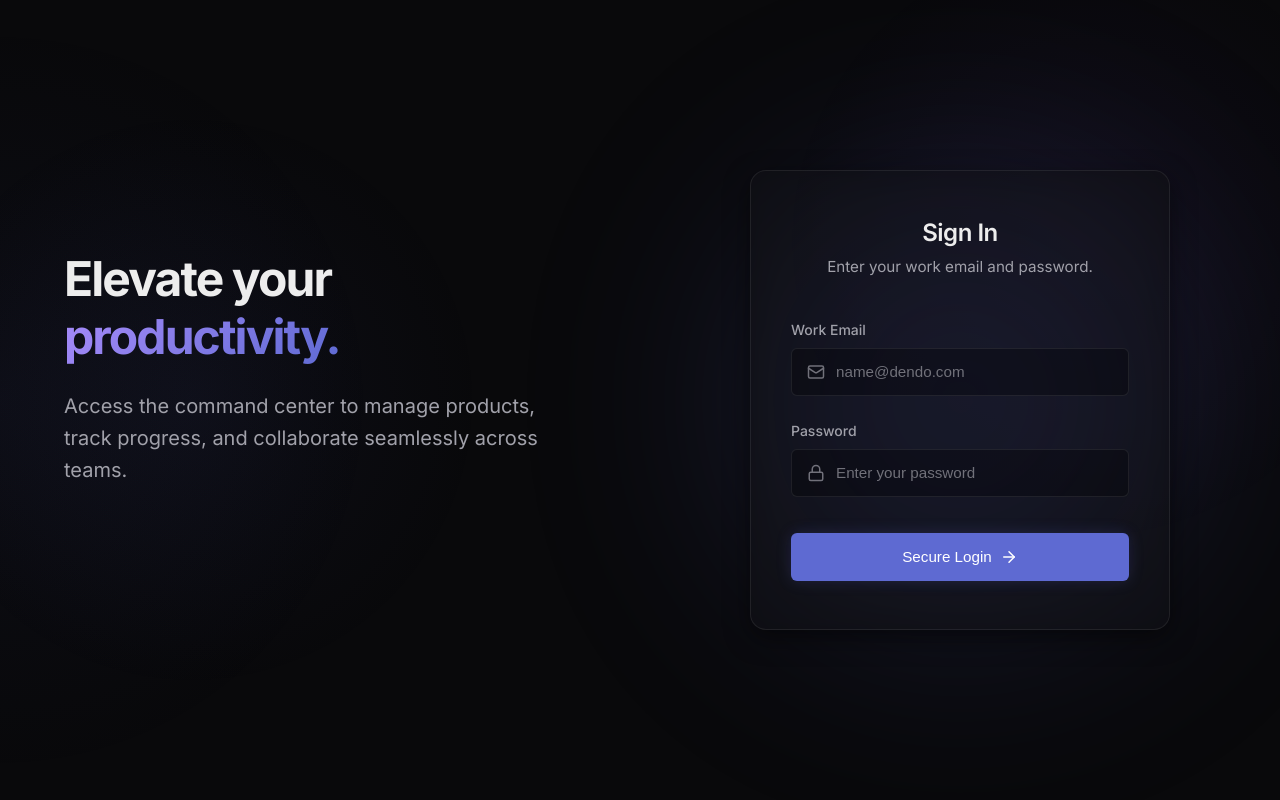
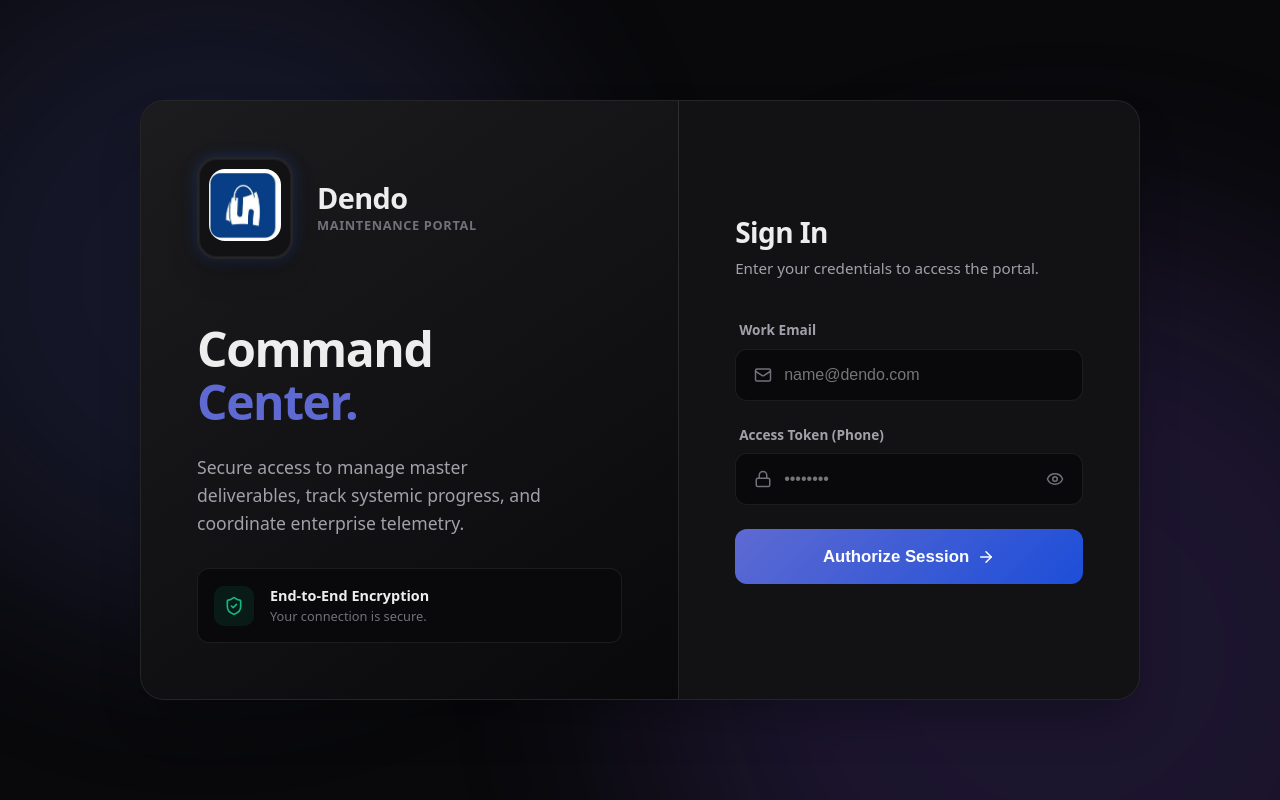
Before and after one commit to dendoadmin/dendo-workspace, a React (Vite) app: page / in a window 1280 px wide. Built offline with nearby package versions, Linux system fonts and the light colour scheme.

Commit message:
Update Login.jsx

```diff
--- a/src/components/Login.jsx
+++ b/src/components/Login.jsx
@@ -1,5 +1,7 @@
 import React, { useState } from 'react';
-import { ArrowRight, ShieldCheck, Mail, Lock } from 'lucide-react';
+import { ArrowRight, ShieldCheck, Mail, Lock, Eye, EyeOff } from 'lucide-react';
+import { sounds } from '../utils/sounds';
+import logoImage from './logo/logo.jpeg';
 
 // THE CORS KILLER HELPER
 const fetchJsonp = (url) => {
@@ -26,6 +28,7 @@ const Login = ({ onLogin, apiUrl }) => {
   const [phone, setPhone] = useState('');
   const [loading, setLoading] = useState(false);
   const [error, setError] = useState('');
+  const [showPassword, setShowPassword] = useState(false);
 
   const handleSubmit = async (e) => {
     e.preventDefault();
@@ -43,13 +46,14 @@ const Login = ({ onLogin, apiUrl }) => {
     setError('');
 
     try {
-      // JSONP completely bypasses CORS!
       const targetUrl = `${apiUrl}?action=login&email=${encodeURIComponent(email)}&phone=${encodeURIComponent(phone)}`;
       const data = await fetchJsonp(targetUrl);
 
       if (data.success) {
+        sounds.playSuccess();
         onLogin(data.user);
       } else {
+        sounds.playAlert();
         setError(data.message || 'Authentication failed.');
       }
     } catch (err) {
@@ -60,50 +64,269 @@ const Login = ({ onLogin, apiUrl }) => {
   };
 
   return (
-    <div className="landing-grid">
-      <div className="ambient-bg"></div>
-      <div className="landing-content animate-slide-up">
-        <div style={{ marginBottom: '4rem' }}>
-          <h1 style={{ marginBottom: '1.5rem' }}>Elevate your <br /><span className="text-gradient-accent">productivity.</span></h1>
-          <p style={{ fontSize: '1.25rem', color: 'var(--text-secondary)', maxWidth: '480px', lineHeight: 1.6 }}>Access the command center to manage products, track progress, and collaborate seamlessly across teams.</p>
+    <div className="login-wrapper">
+      <style dangerouslySetInnerHTML={{__html: `
+        .login-wrapper {
+          min-height: 100vh;
+          display: flex;
+          align-items: center;
+          justify-content: center;
+          background-color: var(--bg-deep);
+          padding: 2rem;
+          position: relative;
+          overflow: hidden;
+          font-family: system-ui, -apple-system, sans-serif;
+        }
+
+        /* Ambient Background Animations */
+        .ambient-blob {
+          position: absolute;
+          border-radius: 50%;
+          filter: blur(100px);
+          z-index: 1;
+          opacity: 0.15;
+          animation: float 10s infinite alternate ease-in-out;
+        }
+        .blob-1 { top: -10%; left: -10%; width: 50vw; height: 50vw; background: var(--accent-color); animation-delay: 0s; }
+        .blob-2 { bottom: -20%; right: -10%; width: 60vw; height: 60vw; background: #8b5cf6; animation-delay: -5s; }
+
+        @keyframes float {
+          0% { transform: translate(0, 0) scale(1); }
+          100% { transform: translate(5%, 10%) scale(1.1); }
+        }
+
+        /* Centered Split Card Layout */
+        .login-glass-card {
+          display: flex;
+          flex-direction: row;
+          width: 100%;
+          max-width: 1000px;
+          min-height: 600px;
+          background: var(--bg-surface);
+          border-radius: 24px;
+          border: 1px solid var(--border-color);
+          box-shadow: 0 25px 50px -12px rgba(0, 0, 0, 0.3), 0 0 0 1px rgba(255,255,255,0.05) inset;
+          overflow: hidden;
+          z-index: 10;
+          animation: scaleUpFade 0.6s cubic-bezier(0.16, 1, 0.3, 1) forwards;
+        }
+
+        @keyframes scaleUpFade {
+          from { opacity: 0; transform: scale(0.95) translateY(20px); }
+          to { opacity: 1; transform: scale(1) translateY(0); }
+        }
+
+        /* Left Panel - Branding */
+        .login-brand-panel {
+          flex: 1.1;
+          background: linear-gradient(145deg, var(--bg-surface-hover) 0%, var(--bg-deep) 100%);
+          padding: 3.5rem;
+          display: flex;
+          flex-direction: column;
+          justify-content: space-between;
+          position: relative;
+          border-right: 1px solid var(--border-color);
+        }
+
+        /* Right Panel - Form */
+        .login-form-panel {
+          flex: 0.9;
+          padding: 4rem 3.5rem;
+          display: flex;
+          flex-direction: column;
+          justify-content: center;
+          background: var(--bg-surface);
+        }
+
+        /* Premium Form Elements */
+        .auth-input-group {
+          display: flex;
+          flex-direction: column;
+          gap: 0.5rem;
+          margin-bottom: 1.5rem;
+        }
+        .auth-label {
+          font-size: 0.85rem;
+          font-weight: 600;
+          color: var(--text-secondary);
+          margin-left: 0.25rem;
+        }
+        .auth-input-wrapper {
+          position: relative;
+          display: flex;
+          align-items: center;
+        }
+        .auth-icon {
+          position: absolute;
+          left: 1.2rem;
+          color: var(--text-muted);
+          transition: color 0.3s ease;
+        }
+        .auth-input {
+          width: 100%;
+          background: var(--bg-deep);
+          border: 1px solid var(--border-color);
+          color: var(--text-primary);
+          border-radius: 12px;
+          padding: 1rem 1rem 1rem 3rem;
+          font-size: 1rem;
+          transition: all 0.3s ease;
+        }
+        .auth-input:focus {
+          outline: none;
+          border-color: var(--accent-color);
+          background: var(--bg-surface);
+          box-shadow: 0 0 0 4px rgba(37, 99, 235, 0.1);
+        }
+        .auth-input:focus + .auth-icon,
+        .auth-input:not(:placeholder-shown) + .auth-icon {
+          color: var(--accent-color);
+        }
+
+        .btn-auth {
+          width: 100%;
+          padding: 1.1rem;
+          border-radius: 12px;
+          background: linear-gradient(135deg, var(--accent-color), #1d4ed8);
+          color: white;
+          border: none;
+          font-size: 1.05rem;
+          font-weight: 600;
+          cursor: pointer;
+          display: flex;
+          justify-content: center;
+          align-items: center;
+          gap: 0.5rem;
+          transition: all 0.2s cubic-bezier(0.4, 0, 0.2, 1);
+          margin-top: 1rem;
+        }
+        .btn-auth:hover {
+          transform: translateY(-2px);
+          box-shadow: 0 8px 20px rgba(37, 99, 235, 0.3);
+        }
+        .btn-auth:active {
+          transform: translateY(1px);
+        }
+
+        /* Responsive Layout */
+        @media (max-width: 900px) {
+          .login-glass-card { flex-direction: column; }
+          .login-brand-panel { padding: 2.5rem; border-right: none; border-bottom: 1px solid var(--border-color); flex: none; }
+          .login-form-panel { padding: 2.5rem; flex: none; }
+          .hide-on-mobile { display: none !important; }
+        }
+      `}} />
+
+      {/* Ambient animated background */}
+      <div className="ambient-blob blob-1"></div>
+      <div className="ambient-blob blob-2"></div>
+
+      <div className="login-glass-card">
+
+        {/* LEFT PANEL: BRANDING */}
+        <div className="login-brand-panel">
+          <div>
+            <div style={{ display: 'flex', alignItems: 'center', gap: '1.5rem', marginBottom: '4rem' }}>
+              <div style={{ padding: '10px', background: 'var(--bg-surface)', borderRadius: '20px', border: '2px solid var(--border-color)', boxShadow: '0 15px 35px -5px rgba(0, 0, 0, 0.2), 0 0 0 1px rgba(255,255,255,0.05) inset, 0 0 15px rgba(37, 99, 235, 0.25)' }}>
+                <img src={logoImage} alt="Dendo Logo" style={{ width: '72px', height: '72px', borderRadius: '16px', objectFit: 'cover' }} />
+              </div>
+              <div>
+                <h2 style={{ fontSize: '1.8rem', fontWeight: 800, margin: 0, color: 'var(--text-primary)', letterSpacing: '-0.02em' }}>Dendo</h2>
+                <div style={{ fontSize: '0.8rem', color: 'var(--text-muted)', textTransform: 'uppercase', letterSpacing: '0.05em', fontWeight: 700 }}>Maintenance Portal</div>
+              </div>
+            </div>
+
+            <h1 style={{ fontSize: '3rem', fontWeight: 800, lineHeight: 1.1, marginBottom: '1.5rem', color: 'var(--text-primary)', letterSpacing: '-0.03em' }}>
+              Command <br/> <span style={{ color: 'var(--accent-color)' }}>Center.</span>
+            </h1>
+            <p style={{ fontSize: '1.1rem', color: 'var(--text-secondary)', maxWidth: '85%', lineHeight: 1.6 }}>
+              Secure access to manage master deliverables, track systemic progress, and coordinate enterprise telemetry.
+            </p>
+          </div>
+
+          <div className="hide-on-mobile" style={{ display: 'flex', alignItems: 'center', gap: '1rem', padding: '1rem', background: 'var(--bg-deep)', borderRadius: '12px', border: '1px solid var(--border-color)' }}>
+            <div style={{ width: '40px', height: '40px', background: 'rgba(16, 185, 129, 0.1)', borderRadius: '10px', display: 'flex', alignItems: 'center', justifyContent: 'center' }}>
+              <ShieldCheck size={20} color="#10b981" />
+            </div>
+            <div>
+              <div style={{ fontSize: '0.9rem', fontWeight: 600, color: 'var(--text-primary)' }}>End-to-End Encryption</div>
+              <div style={{ fontSize: '0.8rem', color: 'var(--text-muted)' }}>Your connection is secure.</div>
+            </div>
+          </div>
         </div>
-      </div>
 
-      <div className="landing-form-container animate-fade-in" style={{ animationDelay: '0.2s' }}>
-        <div className="glow-orb"></div>
-        <div className="surface-glass" style={{ width: '100%', maxWidth: '420px', padding: '3rem 2.5rem', position: 'relative', zIndex: 1 }}>
-          <div style={{ marginBottom: '2.5rem', display: 'flex', flexDirection: 'column', alignItems: 'center' }}>
-            <h2 style={{ fontSize: '1.5rem', marginBottom: '0.5rem' }}>Sign In</h2>
-            <p style={{ color: 'var(--text-secondary)', fontSize: '0.95rem', textAlign: 'center' }}>Enter your work email and password.</p>
+        {/* RIGHT PANEL: FORM */}
+        <div className="login-form-panel">
+          <div style={{ marginBottom: '2.5rem' }}>
+            <h2 style={{ fontSize: '1.75rem', fontWeight: 800, color: 'var(--text-primary)', marginBottom: '0.5rem' }}>Sign In</h2>
+            <p style={{ color: 'var(--text-secondary)', fontSize: '0.95rem' }}>Enter your credentials to access the portal.</p>
           </div>
 
           {error && (
-            <div style={{ background: 'var(--danger-bg)', border: '1px solid rgba(255, 95, 89, 0.3)', color: 'var(--danger-color)', padding: '0.75rem 1rem', borderRadius: '8px', fontSize: '0.875rem', marginBottom: '1.5rem', display: 'flex', alignItems: 'center', gap: '0.5rem' }}>
-              <ShieldCheck size={18} /> {error}
+            <div style={{ background: 'var(--danger-bg)', border: '1px solid rgba(255, 95, 89, 0.3)', color: 'var(--danger-color)', padding: '1rem', borderRadius: '12px', fontSize: '0.9rem', marginBottom: '1.5rem', display: 'flex', alignItems: 'center', gap: '0.75rem', animation: 'scaleUpFade 0.3s ease' }}>
+              <ShieldCheck size={20} style={{ flexShrink: 0 }} />
+              <span>{error}</span>
             </div>
           )}
 
-          <form onSubmit={handleSubmit} style={{ display: 'flex', flexDirection: 'column', gap: '1.5rem' }}>
-            <div className="input-group" style={{ marginBottom: 0 }}>
-              <label className="label">Work Email</label>
-              <div style={{ position: 'relative' }}>
-                <Mail size={18} style={{ position: 'absolute', left: '1rem', top: '50%', transform: 'translateY(-50%)', color: 'var(--text-muted)' }} />
-                <input type="email" className="input" style={{ paddingLeft: '2.75rem', height: '3rem' }} placeholder="name@dendo.com" value={email} onChange={(e) => setEmail(e.target.value)} disabled={loading} />
+          <form onSubmit={handleSubmit}>
+
+            <div className="auth-input-group">
+              <label className="auth-label">Work Email</label>
+              <div className="auth-input-wrapper">
+                <input
+                  type="email"
+                  className="auth-input"
+                  placeholder="name@dendo.com"
+                  value={email}
+                  onChange={(e) => setEmail(e.target.value)}
+                  disabled={loading}
+                  required
+                />
+                <Mail className="auth-icon" size={18} />
               </div>
             </div>
 
-            <div className="input-group" style={{ marginBottom: 0 }}>
-              <label className="label">Password</label>
-              <div style={{ position: 'relative' }}>
-                <Lock size={18} style={{ position: 'absolute', left: '1rem', top: '50%', transform: 'translateY(-50%)', color: 'var(--text-muted)' }} />
-                <input type="password" className="input" style={{ paddingLeft: '2.75rem', height: '3rem' }} placeholder="Enter your password" value={phone} onChange={(e) => setPhone(e.target.value)} disabled={loading} />
+            <div className="auth-input-group">
+              <label className="auth-label">Access Token (Phone)</label>
+              <div className="auth-input-wrapper">
+                <input
+                  type={showPassword ? "text" : "password"}
+                  className="auth-input"
+                  placeholder="••••••••"
+                  value={phone}
+                  onChange={(e) => setPhone(e.target.value)}
+                  disabled={loading}
+                  required
+                  style={{ paddingRight: '3rem' }}
+                />
+                <Lock className="auth-icon" size={18} />
+                <button
+                  type="button"
+                  onClick={() => { sounds.playClick(); setShowPassword(!showPassword); }}
+                  style={{ position: 'absolute', right: '1.2rem', background: 'transparent', border: 'none', color: 'var(--text-muted)', cursor: 'pointer', display: 'flex', alignItems: 'center', padding: 0 }}
+                  tabIndex="-1"
+                >
+                  {showPassword ? <EyeOff size={18} /> : <Eye size={18} />}
+                </button>
               </div>
             </div>
 
-            <button type="submit" className="btn btn-primary" style={{ width: '100%', height: '3rem', marginTop: '0.75rem' }} disabled={loading}>
-              {loading ? <><div className="spinner"></div><span>Authenticating...</span></> : <><span>Secure Login</span><ArrowRight size={18} /></>}
+            <button
+              type="submit"
+              className="btn-auth"
+              disabled={loading}
+              onMouseEnter={() => sounds.playHover()}
+              onClick={() => !loading && sounds.playClick()}
+            >
+              {loading ? (
+                <><div className="spinner" style={{ borderColor: 'rgba(255,255,255,0.3)', borderRightColor: '#fff', width: '20px', height: '20px', borderWidth: '3px' }}></div><span>Verifying...</span></>
+              ) : (
+                <><span>Authorize Session</span><ArrowRight size={18} /></>
+              )}
             </button>
           </form>
+
         </div>
       </div>
     </div>
```
